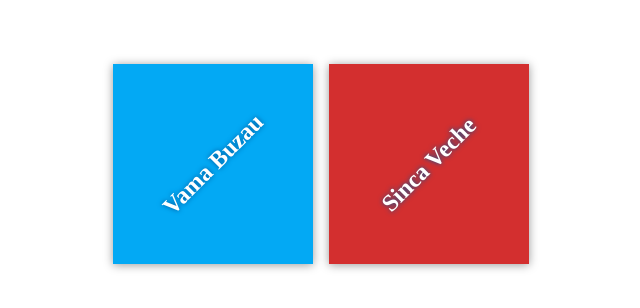
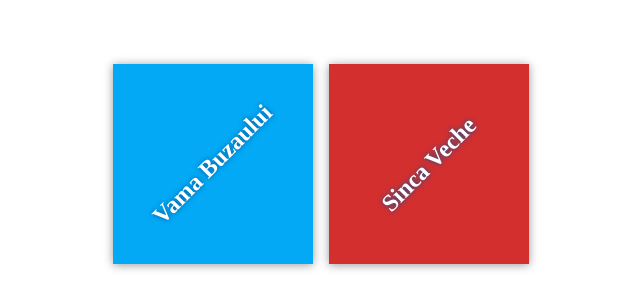
Before and after one commit to vizuleanu/my-travel-plans, a plain HTML site: page index.html in a window 1280 px wide. Shown: the part 236-544 px from the top of the page, 319-959 px from the left. Drawn offline with Linux system fonts and the light colour scheme.

```diff
--- a/index.html
+++ b/index.html
@@ -11,7 +11,7 @@
     <div class="container">
         <div class="destination-container">
             <div class="destination" id="florida">
-                <h2>Vama Buzau</h2>
+                <h2>Vama Buzaului</h2>
             </div>
 
             <div class="destination" id="paris">
```
